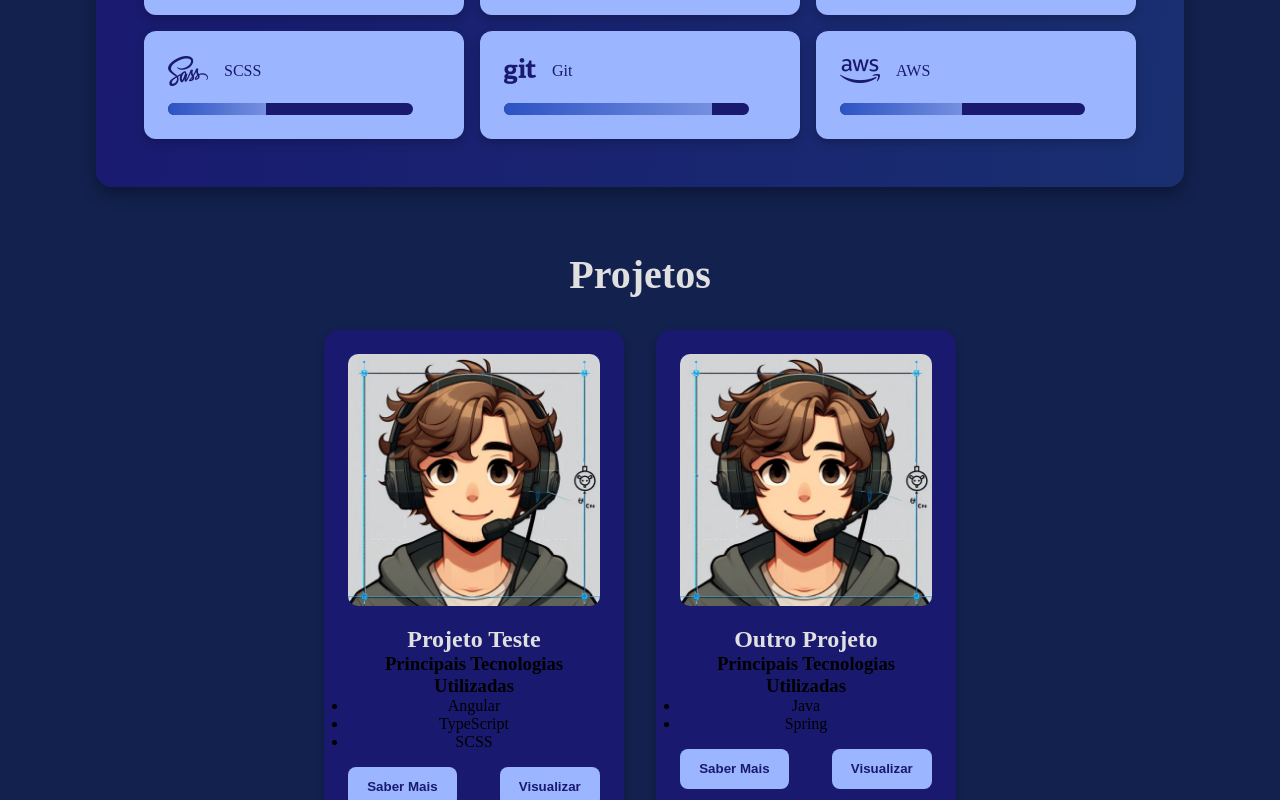
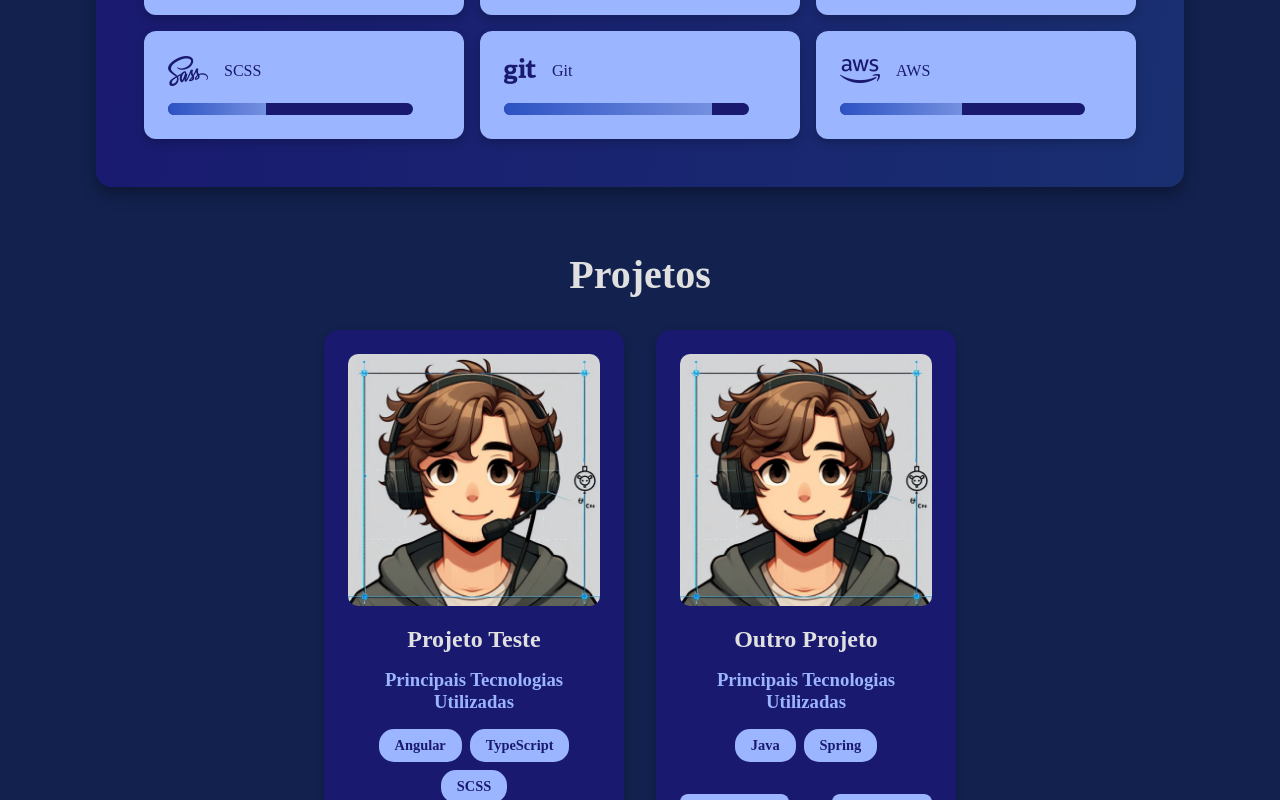
Before and after one commit to EricSouzaDosSantos/portifolio, an Angular app: page / in a window 1280 px wide. Shown: the part 2000-2800 px from the top of the page. Built offline with nearby package versions, Linux system fonts and the light colour scheme.

Commit message:
feat: add functionality so that a rotating border rotates around the project-card

```diff
--- a/src/app/components/main/projects/projects.component.scss
+++ b/src/app/components/main/projects/projects.component.scss
@@ -43,9 +43,43 @@ $font-primary: "IBM Plex Mono", serif;
       width: 300px;
       transition: transform 0.3s ease;
       box-shadow: 0px 4px 10px rgba(0, 0, 0, 0.2);
+      isolation: isolate;
+      overflow: hidden;
+      position: relative;
 
       &:hover {
-        transform: scale(1.05);
+        transform: scale(1.10);
+
+        &::before,
+        &::after {
+          content: '';
+          position: absolute;
+
+        }
+
+        &::before {
+          width: 200%;
+          height: 200%;
+          background-image: conic-gradient($secondary-color 0deg,
+              transparent 60deg,
+              transparent 180deg,
+              $secondary-color 180deg,
+              transparent 240deg,
+              transparent 300deg,
+              transparent 360deg);
+          inset: -50%;
+          z-index: -2;
+          animation: border 5s linear infinite;
+        }
+
+        &::after {
+          --inset: 0.30rem;
+          background-color: $primary-color;
+          inset: var(--inset);
+          border-radius: calc(15px - var(--inset));
+          z-index: -1;
+          animation: all 0.60s linear;
+        }
       }
 
       .card-header {
@@ -93,6 +127,49 @@ $font-primary: "IBM Plex Mono", serif;
           }
         }
       }
+
+      .tech-area {
+        margin-top: 1rem;
+
+        font-size: 1rem;
+        margin-bottom: 2rem;
+        color: $secondary-color;
+
+        @media (max-width: 480px) {
+          font-size: 1rem;
+        }
+        .tech-list {
+          display: flex;
+          flex-wrap: wrap;
+          gap: 0.5rem;
+          padding: 0;
+          margin: 1rem 0;
+          justify-content: center;
+          margin-top: 1rem;
+
+          li {
+            list-style: none;
+            background: $secondary-color;
+            color: $primary-color;
+            padding: 0.5rem 1rem;
+            border-radius: 15px;
+            font-size: 0.9rem;
+            font-weight: bold;
+            transition: background 0.3s ease;
+            user-select: none;
+            cursor: auto;
+
+            @media (max-width: 768px) {
+              padding: 0.4rem 0.8rem;
+              font-size: 0.8rem;
+            }
+
+            &:hover {
+              background: darken($secondary-color, 10%);
+            }
+          }
+        }
+      }
     }
   }
 
@@ -121,10 +198,20 @@ $font-primary: "IBM Plex Mono", serif;
       overflow-y: auto;
       box-shadow: 0px 4px 20px rgba(0, 0, 0, 0.3);
 
-      video{
+      h3 {
+        font-size: 1.4rem;
+        margin-bottom: 1rem;
+        color: $secondary-color;
+
+        @media (max-width: 480px) {
+          font-size: 1rem;
+        }
+      }
+
+      video {
         width: 90%;
         border-radius: 20px;
-        margin-top: 10px;
+        margin-top: 2 0px;
         margin-bottom: 10px;
         box-shadow: 0px 4px 20px rgba(0, 0, 0, 0.3);
 
@@ -148,27 +235,41 @@ $font-primary: "IBM Plex Mono", serif;
 
       .modal-content-area {
         display: flex;
-        flex-direction: row;
+        flex-direction: column;
         justify-content: space-between;
         align-items: flex-start;
         gap: 2rem;
         width: 100%;
 
-        @media (max-width: 768px) {
+        @media (max-width: 1300px) {
           flex-direction: column;
           align-items: center;
-          margin-top: 13%;
+          margin-top: 5%;
+          gap: 1rem;
+        }
+
+        .top-content {
+          display: flex;
+          flex-direction: row;
+          gap: 2rem;
+
+          @media (max-width: 1300px) {
+            flex-direction: column;
+            align-items: center;
+            // margin-top: 13%;
             gap: 1.5rem;
           }
 
           .modal-content-img {
-          width: 45%;
+            width: 50%;
+            align-items: stretch;
 
-          @media (max-width: 768px) {
+
+            @media (max-width: 1300px) {
               width: 80%;
             }
 
-          @media (max-width: 480px) {
+            @media (max-width: 768px) {
               width: 100%;
             }
 
@@ -177,69 +278,17 @@ $font-primary: "IBM Plex Mono", serif;
               border-radius: 15px;
               box-shadow: 0px 4px 10px rgba(0, 0, 0, 0.2);
             }
-          .i-did-desktop {
-            display: block; // Visível por padrão (desktop)
-
-            @media (max-width: 768px) {
-              display: none; // Oculta em dispositivos móveis
-            }
-
-            h3 {
-              color: $secondary-color;
-              margin-top: 1rem;
-            }
-
-            ul {
-              list-style: none;
-              padding: 0;
-              margin-top: 0.5rem;
-
-              li {
-                background: $secondary-color;
-                color: $primary-color;
-                padding: 0.5rem 1rem;
-                border-radius: 5px;
-                margin-bottom: 0.5rem;
-                font-size: 0.9rem;
-              }
-            }
-          }
           }
 
           .modal-content-description {
-          width: 50%;
+            width: 45%;
+            align-items: stretch;
             text-align: left;
 
-          .i-did-mobile {
-            display: none; // Oculta por padrão (desktop)
 
-            @media (max-width: 768px) {
-              display: block; // Visível em dispositivos móveis
-            }
 
-            h3 {
-              color: $secondary-color;
-              margin-top: 1rem;
-            }
-
-            ul {
-              list-style: none;
-              padding: 0;
-              margin-top: 0.5rem;
-
-              li {
-                background: $secondary-color;
-                color: $primary-color;
-                padding: 0.5rem 1rem;
-                border-radius: 5px;
-                margin-bottom: 0.5rem;
-                font-size: 0.9rem;
-              }
-            }
-          }
-
-          @media (max-width: 768px) {
-            width: 100%;
+            @media (max-width: 1300px) {
+              width: 90%;
               text-align: center;
             }
 
@@ -262,8 +311,9 @@ $font-primary: "IBM Plex Mono", serif;
               margin-bottom: 1rem;
               color: $secondary-color;
 
-            @media (max-width: 480px) {
-              font-size: 1rem;
+              @media (max-width: 768px) {
+                font-size: 1.3rem;
+                margin: 1.5rem;
               }
             }
 
@@ -285,9 +335,11 @@ $font-primary: "IBM Plex Mono", serif;
                 font-weight: bold;
                 transition: background 0.3s ease;
                 user-select: none;
+                margin-bottom: 1rem;
+                margin-top: 1rem;
                 cursor: auto;
 
-              @media (max-width: 480px) {
+                @media (max-width: 768px) {
                   padding: 0.4rem 0.8rem;
                   font-size: 0.8rem;
                 }
@@ -303,13 +355,44 @@ $font-primary: "IBM Plex Mono", serif;
               line-height: 1.6;
               font-size: 1rem;
 
-            @media (max-width: 480px) {
+              @media (max-width: 768px) {
                 font-size: 0.9rem;
+                text-align: justify;
               }
             }
 
             strong {
               color: $secondary-color;
+            }
+          }
+        }
+
+        .i-did {
+          width: 100%;
+          // // display: none;
+
+          // @media (max-width: 768px) {
+          //   display: block;
+          // }
+
+          h3 {
+            color: $secondary-color;
+            margin-top: 1rem;
+          }
+
+          ul {
+            list-style: none;
+            padding: 0;
+            margin-top: 0.5rem;
+
+            li {
+              background: $secondary-color;
+              color: $primary-color;
+              padding: 0.5rem 1rem;
+              border-radius: 5px;
+              margin-bottom: 0.5rem;
+              font-size: 0.9rem;
+            }
           }
         }
       }
@@ -336,3 +419,14 @@ $font-primary: "IBM Plex Mono", serif;
     }
   }
 }
+
+
+@keyframes border {
+  from {
+    transform: rotate(0deg);
+  }
+
+  to {
+    transform: rotate(360deg);
+  }
+}
```
Lines whose indentation alone changed are shown as unchanged.
